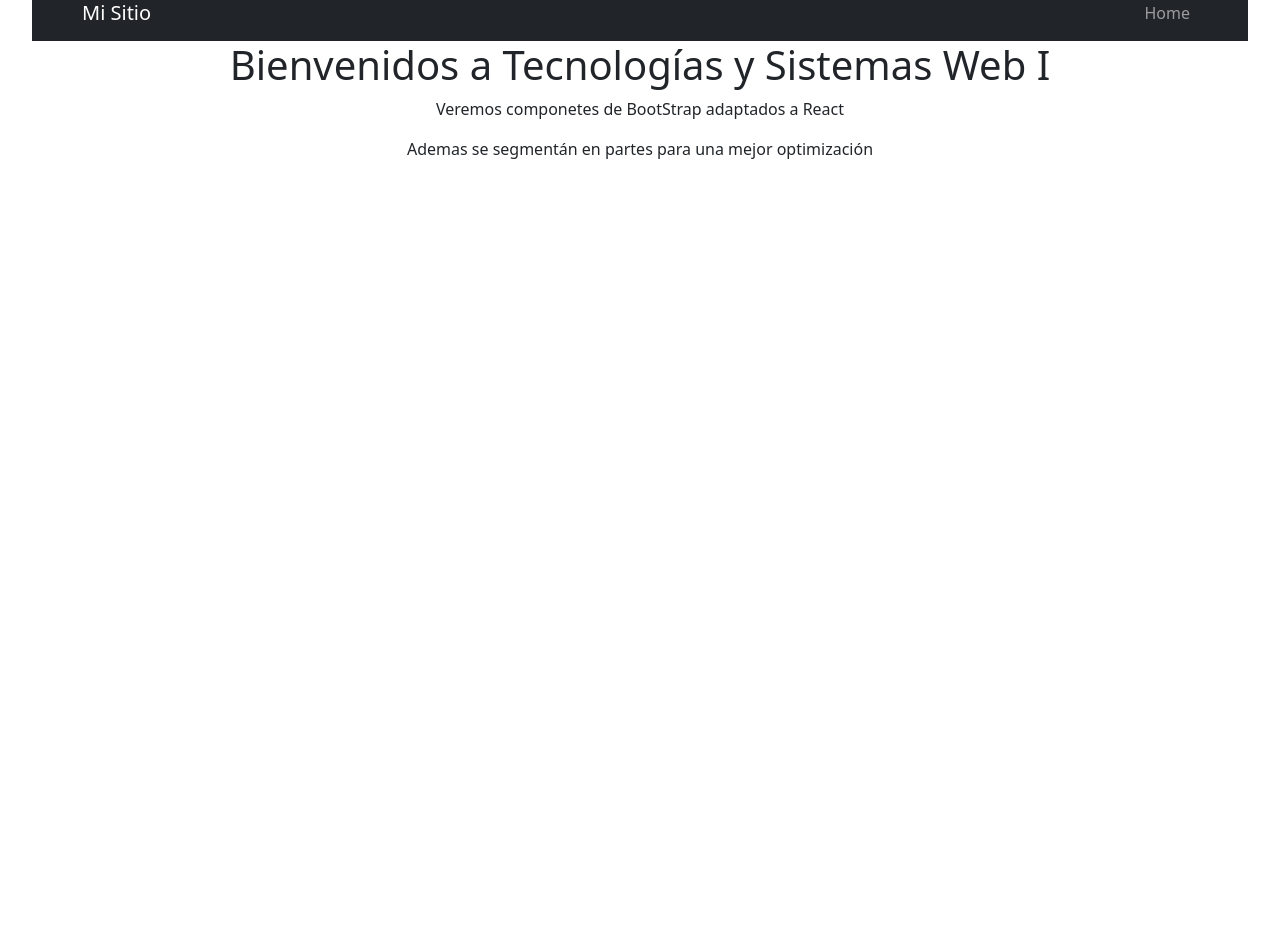
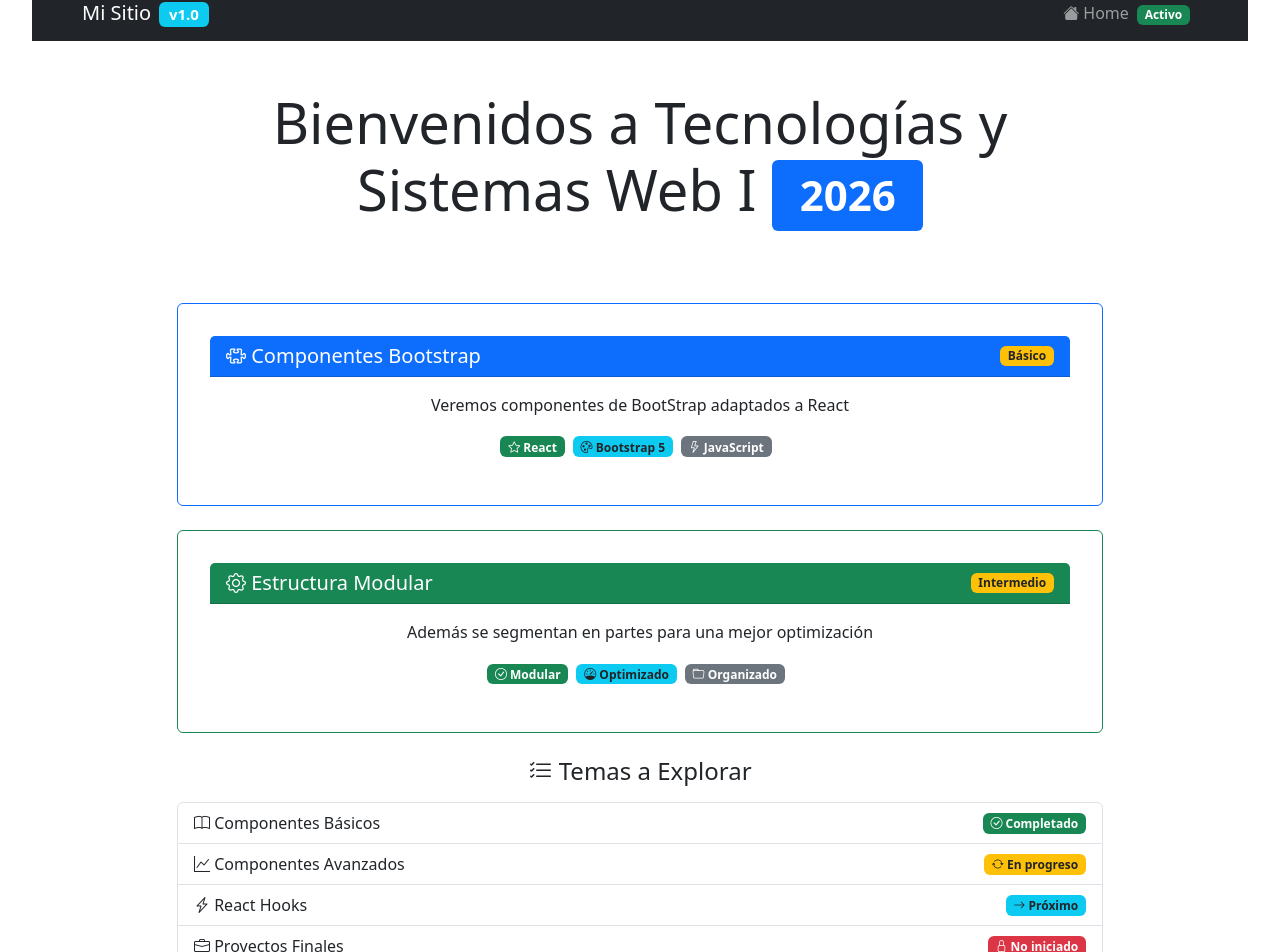
Before and after one commit to jprodriguezbUTN/ComponentesBootstrapReact, a React (Vite) app: page / in a window 1280 px wide. Shown: the part 47-999 px from the top of the page. Before the commit the page ends 800 px from the top, so only its background shows below. Built offline with nearby package versions, Linux system fonts and the light colour scheme.

Commit message:
Se crea badges

```diff
--- a/src/App.jsx
+++ b/src/App.jsx
@@ -16,6 +16,7 @@ function App() {
           <div className="container">
             <Link className="navbar-brand" to="/">
               Mi Sitio
+              <span className="badge bg-info ms-2">v1.0</span>
             </Link>
 
             <button
@@ -34,7 +35,8 @@ function App() {
               <ul className="navbar-nav ms-auto">
                 <li className="nav-item">
                   <Link className="nav-link" to="/">
-                    Home
+                    <i className="bi bi-house-fill"></i> Home
+                    <span className="badge bg-success ms-2">Activo</span>
                   </Link>
                 </li>
               </ul>
--- a/src/pages/PHome.jsx
+++ b/src/pages/PHome.jsx
@@ -1,7 +1,115 @@
-export default function PHome (){
-    return(<>
-    <h1>Bienvenidos a Tecnologías y Sistemas Web I</h1>
-    <p>Veremos componetes de BootStrap adaptados a React</p>
-    <p>Ademas se segmentán en partes para una mejor optimización</p>
-    </>);
+export default function PHome() {
+  return (
+    <div className="container mt-5">
+
+      <div className="row mb-5">
+        <div className="col-md-10 mx-auto">
+          <h1 className="display-4 mb-4">
+            Bienvenidos a Tecnologías y Sistemas Web I
+            <span className="badge bg-primary ms-3">2026</span>
+          </h1>
+        </div>
+      </div>
+
+      <div className="row mb-4">
+        <div className="col-md-10 mx-auto">
+          <div className="card border-primary">
+            <div className="card-header bg-primary text-white d-flex justify-content-between align-items-center">
+              <h5 className="mb-0">
+                <i className="bi bi-puzzle"></i> Componentes Bootstrap
+              </h5>
+              <span className="badge bg-warning text-dark">Básico</span>
+            </div>
+            <div className="card-body">
+              <p className="mb-0">
+                Veremos componentes de BootStrap adaptados a React
+              </p>
+              <div className="mt-3">
+                <span className="badge bg-success me-2">
+                  <i className="bi bi-star"></i> React
+                </span>
+                <span className="badge bg-info text-dark me-2">
+                  <i className="bi bi-palette"></i> Bootstrap 5
+                </span>
+                <span className="badge bg-secondary me-2">
+                  <i className="bi bi-lightning"></i> JavaScript
+                </span>
+              </div>
+            </div>
+          </div>
+        </div>
+      </div>
+
+      <div className="row mb-4">
+        <div className="col-md-10 mx-auto">
+          <div className="card border-success">
+            <div className="card-header bg-success text-white d-flex justify-content-between align-items-center">
+              <h5 className="mb-0">
+                <i className="bi bi-gear"></i> Estructura Modular
+              </h5>
+              <span className="badge bg-warning text-dark">Intermedio</span>
+            </div>
+            <div className="card-body">
+              <p className="mb-0">
+                Además se segmentan en partes para una mejor optimización
+              </p>
+              <div className="mt-3">
+                <span className="badge bg-success me-2">
+                  <i className="bi bi-check-circle"></i> Modular
+                </span>
+                <span className="badge bg-info text-dark me-2">
+                  <i className="bi bi-speedometer"></i> Optimizado
+                </span>
+                <span className="badge bg-secondary me-2">
+                  <i className="bi bi-folder"></i> Organizado
+                </span>
+              </div>
+            </div>
+          </div>
+        </div>
+      </div>
+
+      <div className="row">
+        <div className="col-md-10 mx-auto">
+          <h4 className="mb-3">
+            <i className="bi bi-list-check"></i> Temas a Explorar
+          </h4>
+          <div className="list-group">
+            <div className="list-group-item d-flex justify-content-between align-items-center">
+              <span>
+                <i className="bi bi-book"></i> Componentes Básicos
+              </span>
+              <span className="badge bg-success">
+                <i className="bi bi-check-circle"></i> Completado
+              </span>
+            </div>
+            <div className="list-group-item d-flex justify-content-between align-items-center">
+              <span>
+                <i className="bi bi-graph-up"></i> Componentes Avanzados
+              </span>
+              <span className="badge bg-warning text-dark">
+                <i className="bi bi-arrow-repeat"></i> En progreso
+              </span>
+            </div>
+            <div className="list-group-item d-flex justify-content-between align-items-center">
+              <span>
+                <i className="bi bi-lightning-charge"></i> React Hooks
+              </span>
+              <span className="badge bg-info text-dark">
+                <i className="bi bi-arrow-right"></i> Próximo
+              </span>
+            </div>
+            <div className="list-group-item d-flex justify-content-between align-items-center">
+              <span>
+                <i className="bi bi-briefcase"></i> Proyectos Finales
+              </span>
+              <span className="badge bg-danger">
+                <i className="bi bi-lock"></i> No iniciado
+              </span>
+            </div>
+          </div>
+        </div>
+      </div>
+    </div>
+  );
 }
```
